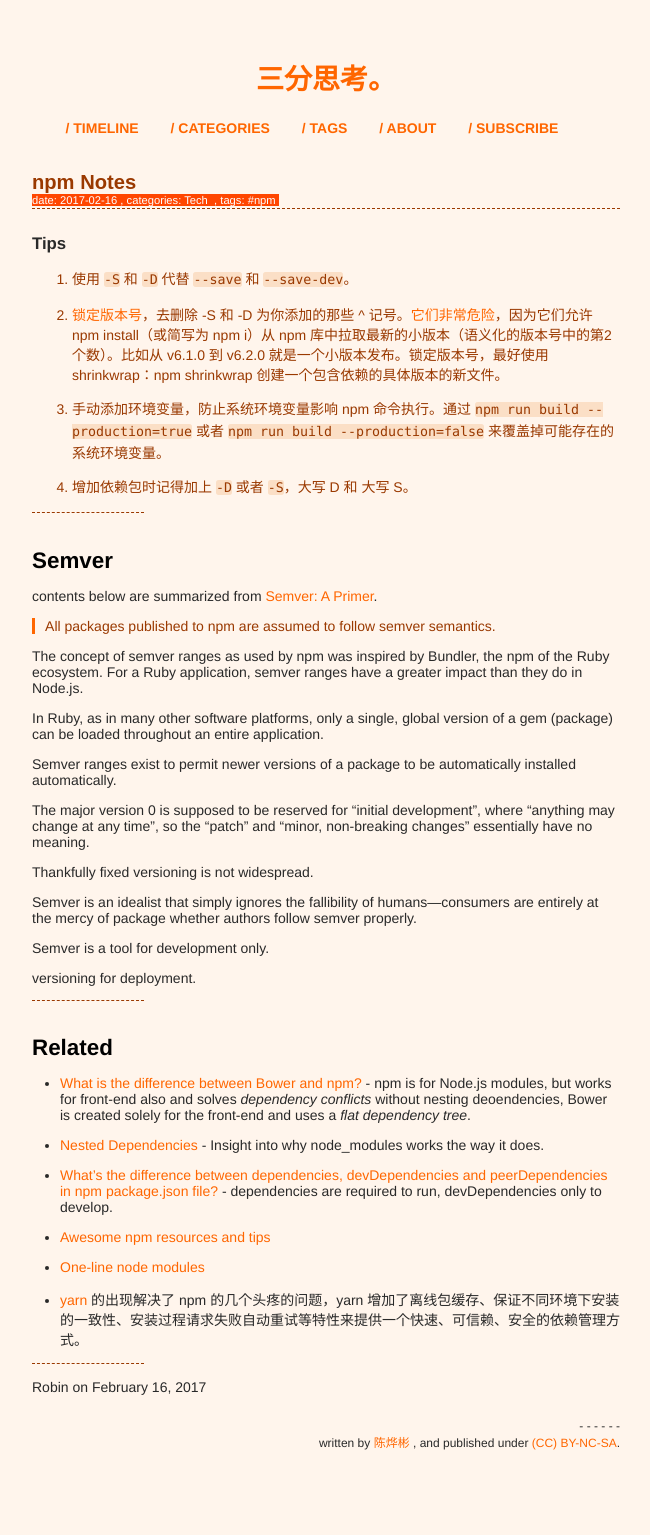
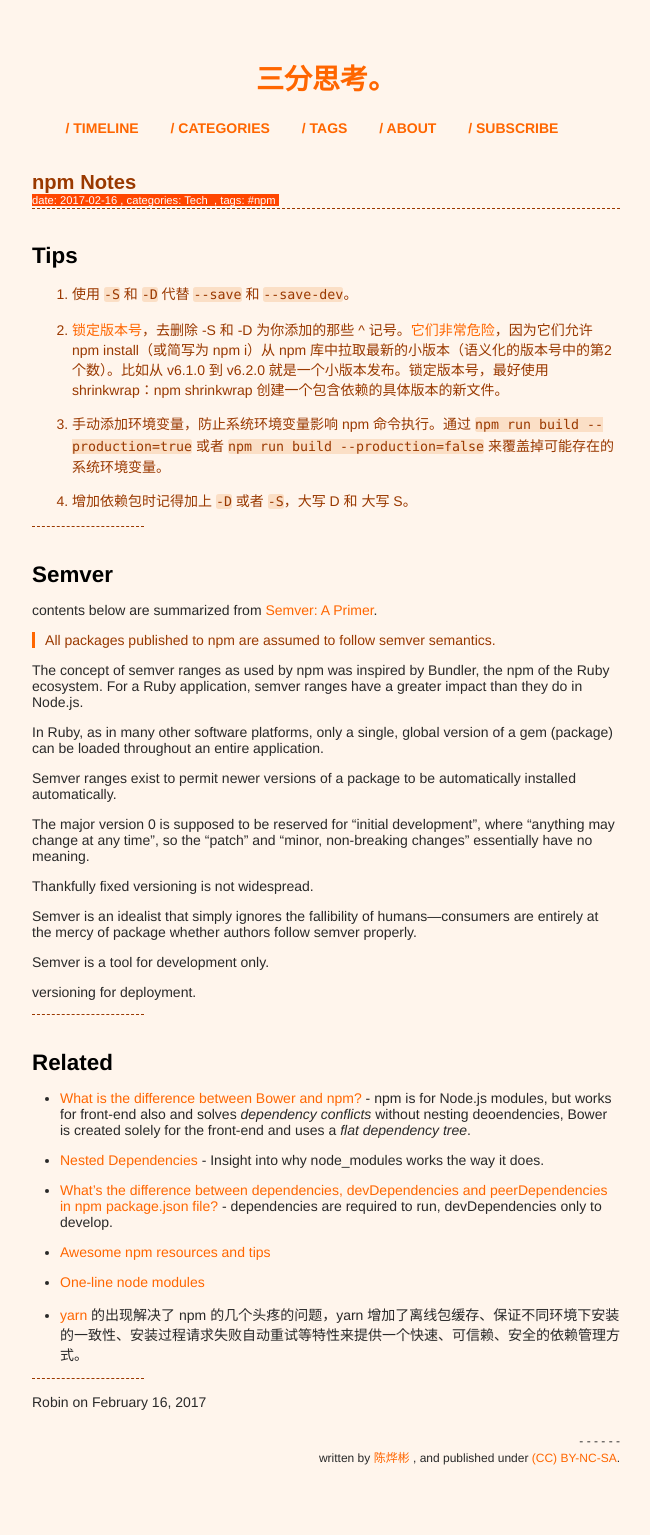
Before and after one commit to xianyuxmu/xianyuxmu.github.io, a Jekyll site: the page built from _posts/2017-02-16-npm-notes.md, in a window 1280 px wide. Shown: the whole page, without its empty margins (314-964 px from the left). Built offline with Jekyll 4.4.1, drawn with Linux system fonts in a browser that asks for light colours; comment, search, counter and statistics services are not loaded.

Commit message:
modify head

```diff
--- a/_posts/2017-02-16-npm-notes.md
+++ b/_posts/2017-02-16-npm-notes.md
@@ -9,7 +9,7 @@
 
 ---
 
-### Tips
+## Tips
 
 1. 使用 `-S` 和 `-D` 代替 `--save` 和 `--save-dev`。
 2. [锁定版本号](http://stackoverflow.com/questions/11459733/check-in-node-modules-vs-shrinkwrap)，去删除 -S  和 -D 为你添加的那些 ^ 记号。[它们非常危险](http://stackoverflow.com/questions/22137778/what-does-mean-in-package-json-versioning)，因为它们允许 npm install（或简写为 npm i）从 npm 库中拉取最新的小版本（语义化的版本号中的第2个数）。比如从 v6.1.0 到 v6.2.0 就是一个小版本发布。锁定版本号，最好使用 shrinkwrap：npm shrinkwrap 创建一个包含依赖的具体版本的新文件。
```
